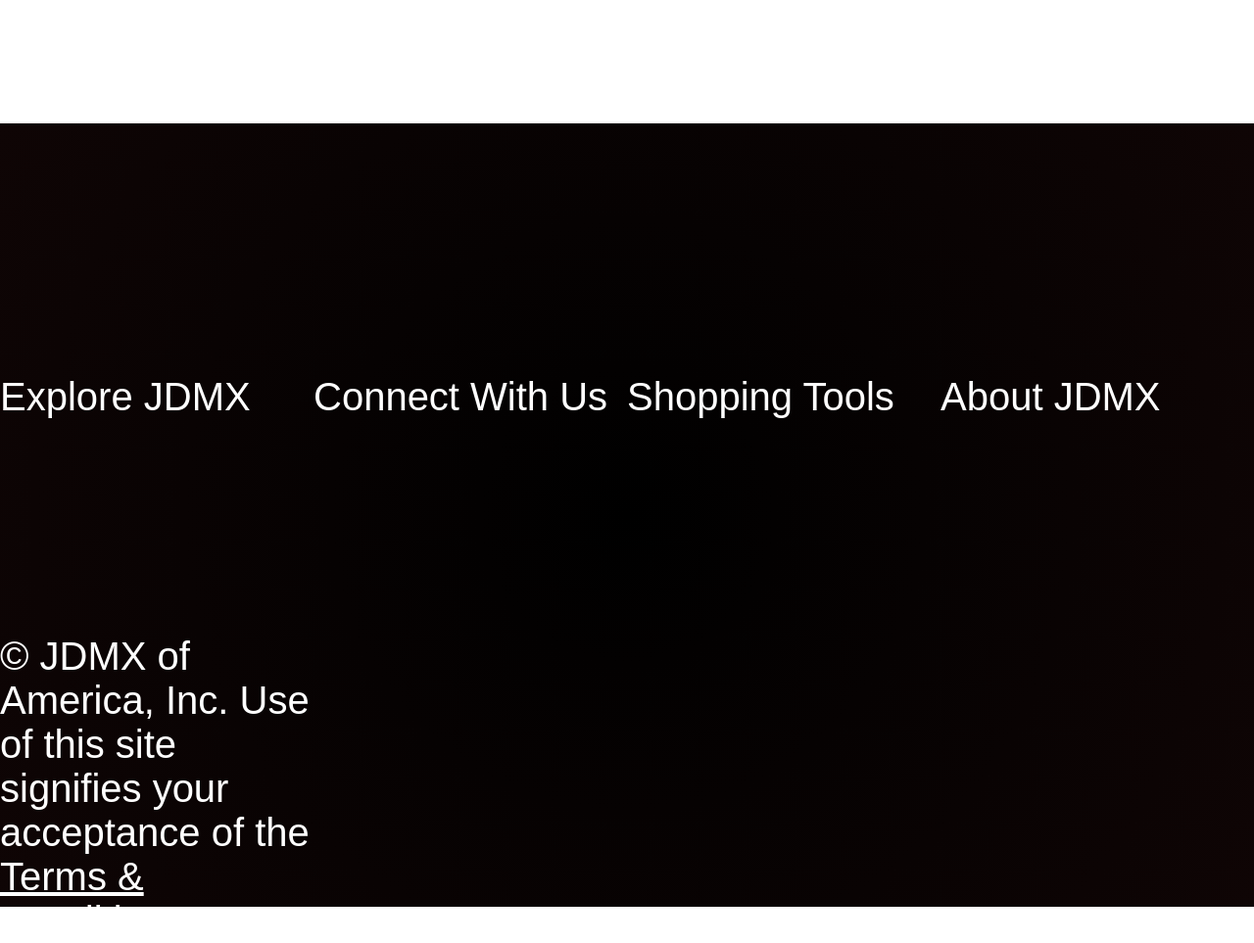
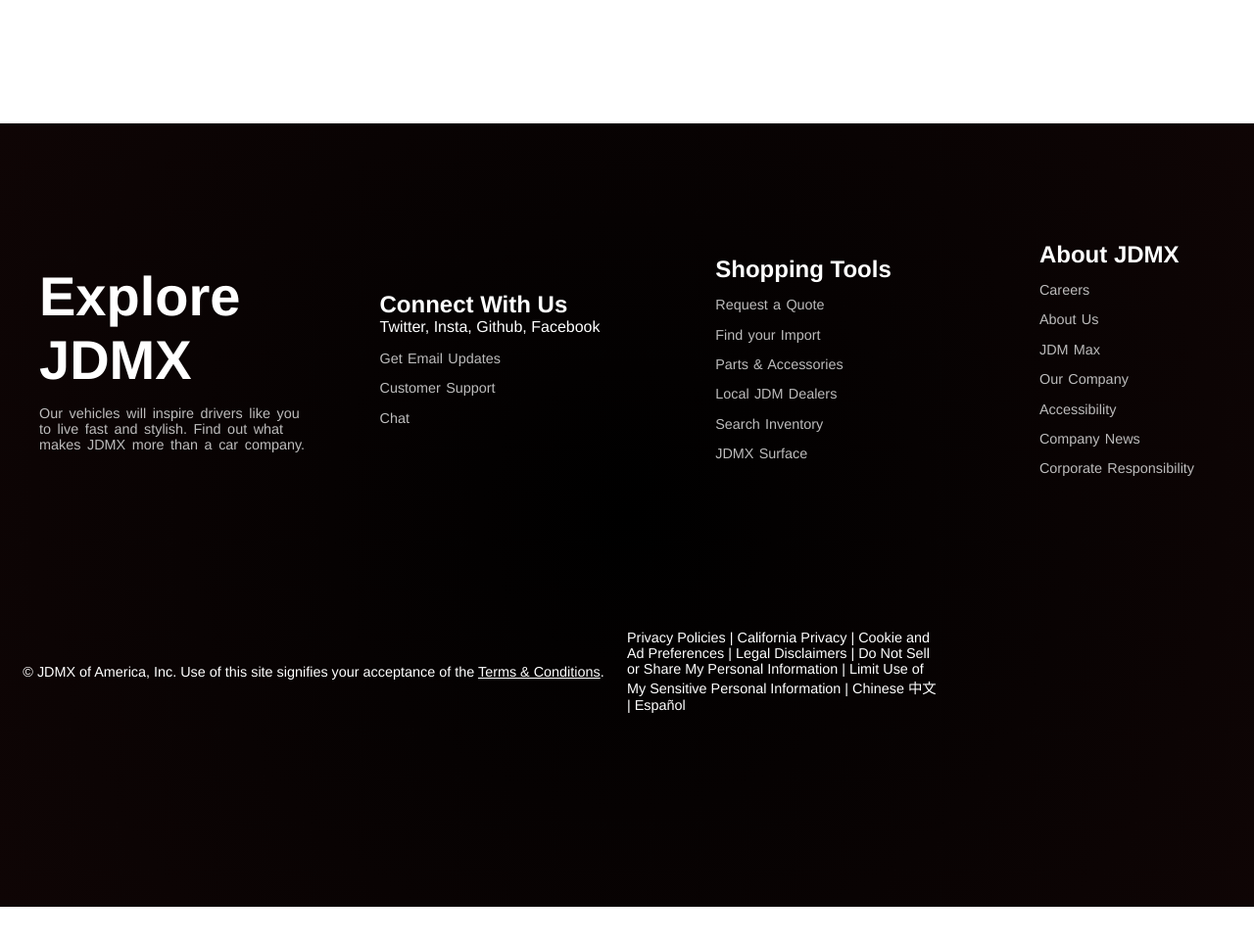
Before and after one commit to LampkinSynK/eCommerce_project, a plain HTML site: page index.html in a window 1280 px wide. Shown: the part 1320-2283 px from the top of the page at 98% size. After the commit the page ends 2246 px from the top, so only its background shows below. Drawn offline with Linux system fonts and the light colour scheme; files whose address does not match are found by name.

Commit message:
Reworked Footer

```diff
--- a/index.html
+++ b/index.html
@@ -50,12 +50,44 @@
 
 </body>
 <footer class="footerbar">
-    <div class="foot_explore"><h6>Explore JDMX</h6></div>
-    <div class="foot_contact"><h6>Connect With Us</h6></div>
-    <div class="foot_shop"><h6>Shopping Tools</h6></div>
-    <div class="foot_about">About JDMX</div>
+    <ul class="foot_explore"><h6>Explore JDMX</h6>
+        <li>Our vehicles will inspire drivers like you to live fast and stylish. Find out what makes JDMX more than a car company.</li>
+    </ul>
+
+    <ul class="foot_contact"><h6>Connect With Us</h6>
+        <div class="social_media">Twitter, Insta, Github, Facebook</div>
+        <li>Get Email Updates</li>
+        <li>Customer Support</li>
+        <li>Chat</li>
+    </ul>
+
+    <ul class="foot_shop"><h6>Shopping Tools</h6>
+        <li>Request a Quote</li>
+        <li>Find your Import</li>
+        <li>Parts & Accessories</li>
+        <li>Local JDM Dealers</li>
+        <li>Search Inventory</li>
+        <li>JDMX Surface</li>
+    </ul>
+
+    <ul class="foot_about"><h6>About JDMX</h6>
+        <li>Careers</li>
+        <li>About Us</li>
+        <li>JDM Max</li>
+        <li>Our Company</li>
+        <li>Accessibility</li>
+        <li>Company News</li>
+        <li>Corporate Responsibility</li>
+    </ul>
     <div class="bottom_text">© JDMX of America, Inc. Use of this site signifies your acceptance of the <a href="#">Terms & Conditions</a>.</div>
-    <div class="bottom_text_right"></div>
+    <div class="bottom_text_right">Privacy Policies |
+        California Privacy |
+        Cookie and Ad Preferences |
+        Legal Disclaimers |
+        Do Not Sell or Share My Personal Information |
+        Limit Use of My Sensitive Personal Information |
+        Chinese 中文 |
+        Español</div>
 </footer>
 <script src="script.js"></script>
 </html>
--- a/styles/homestyle.css
+++ b/styles/homestyle.css
@@ -5,6 +5,7 @@
 
 
 .videos > video {
+    box-shadow: inset 0px 0px 36px 36px rgba(0,0,0,0.75);
     width: 100vw;
     height: 40vw;
     object-fit: cover;
@@ -19,6 +20,7 @@
 
 .car_carousel {
     display: flex;
+
 }
 
 .video1 {
--- a/styles/universal.css
+++ b/styles/universal.css
@@ -1,7 +1,6 @@
 *, *::before, *::after {
     box-sizing: border-box;
-    font-family: Arial, Helvetica, sans-serif;
-    font-weight: normal;
+    font-family: Helvetica, sans-serif;
     font-size: 40px;
     color: rgb(255, 255, 255);
     margin: 0;
@@ -81,5 +80,47 @@ footer {
 .footerbar {
     display: grid;
     grid-template-columns: repeat(4, 25vw);
-    grid-template-rows: 70vh 30vh;
+    grid-template-rows: 60vh 20vh;
 }
+
+h6 {
+    font-size: 3vh;
+}
+
+.bottom_text, .bottom_text > a {
+    grid-area: 2/ 1/ 2/ 3;
+    text-align: center;
+    font-size: 1.8vh;
+}
+
+.footerbar > ul > li {
+    list-style-type: none;
+    font-size: 1.8vh;
+    color: rgb(189, 188, 188);
+    word-spacing: .1vw;
+    margin-top: 1em;
+}
+
+.footerbar > ul {
+    display: flex;
+    margin: auto;
+    flex-direction: column;
+}
+
+.social_media {
+    font-size: 2vh;
+}
+
+.foot_explore > h6{
+    font-size: 7vh;
+}
+
+.foot_explore > li {
+    display: inline-block;
+    word-spacing: .2vw !important;
+    margin-top: 10px;
+}
+
+.bottom_text_right {
+    font-size: 1.8vh;
+}
```
